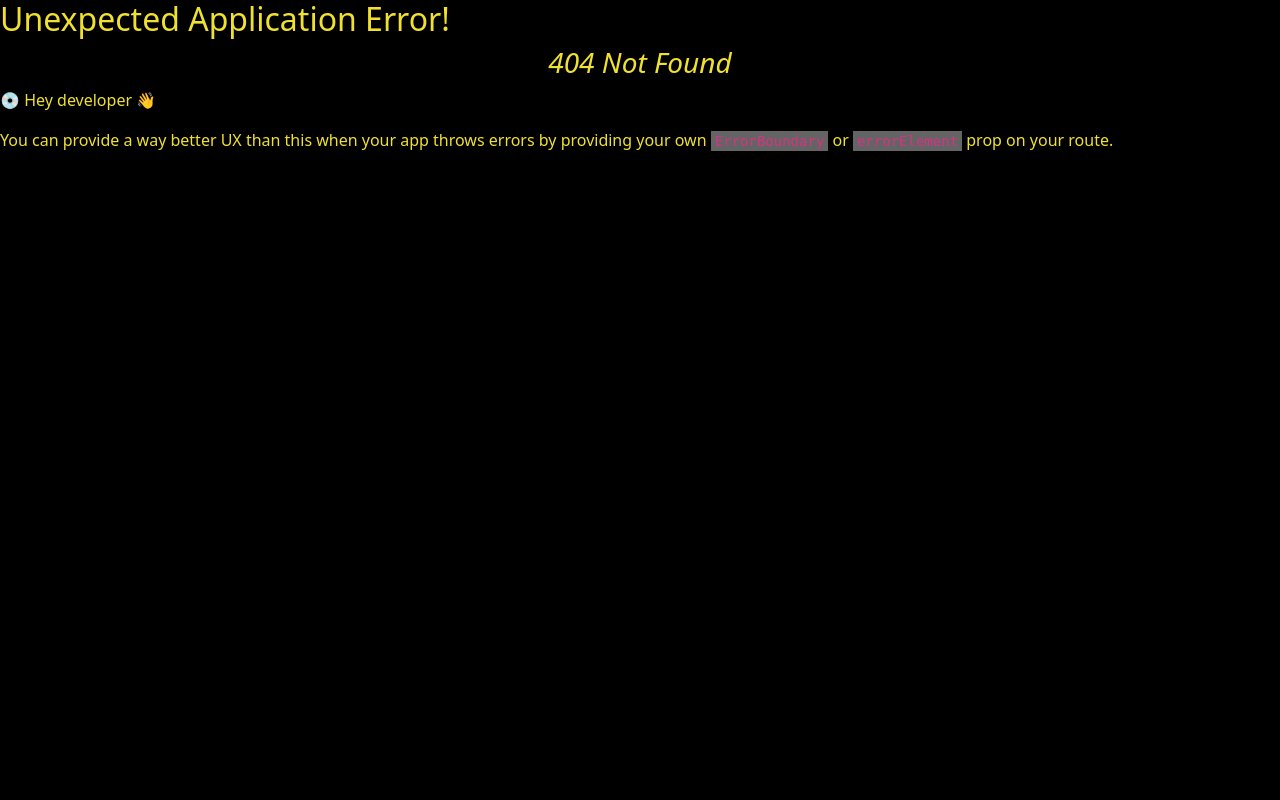
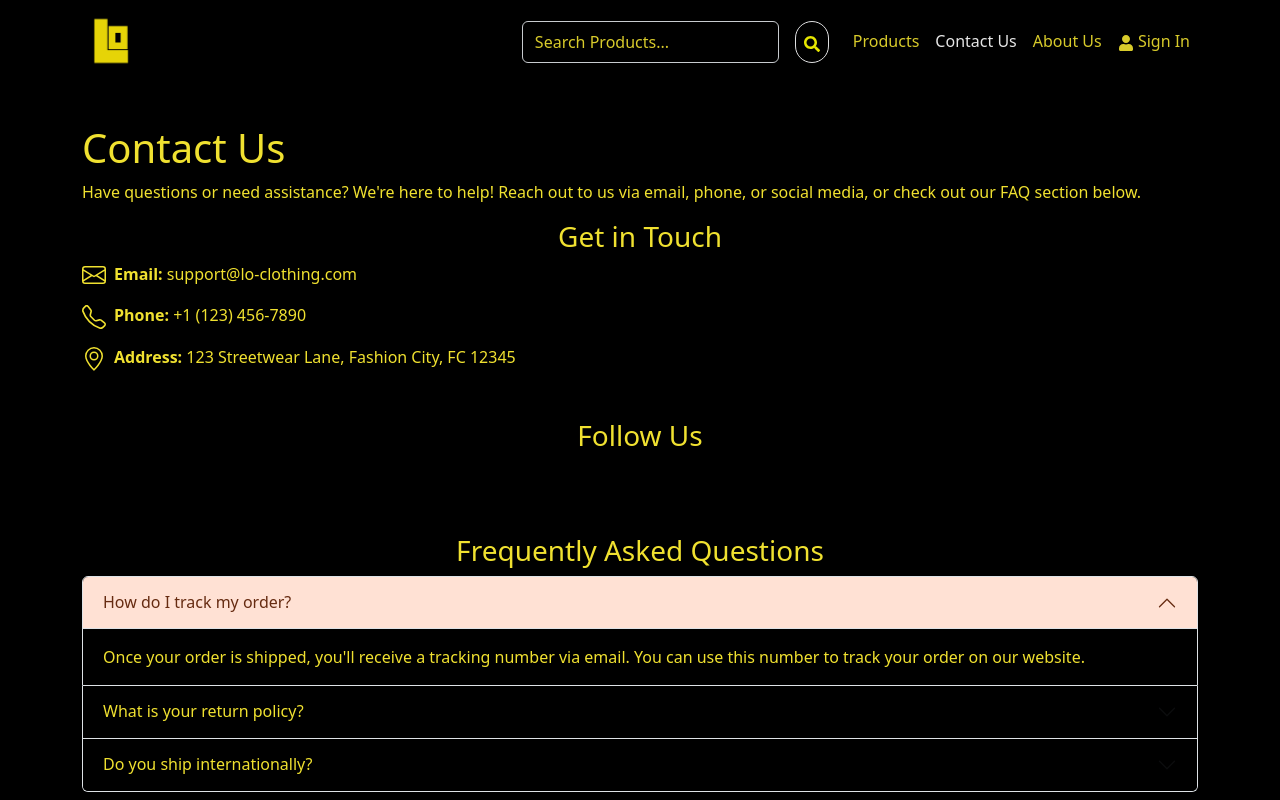
Before and after one commit to aashishops/LO--Clothing-MERN, a React (Create React App) app in the folder frontend/: page /contact-us in a window 1280 px wide. Before the commit this address had no page. Shown: the top 800 px of the page. Built offline with nearby package versions, Linux system fonts and the light colour scheme.

Commit message:
Added Contact Us page with icons and FAQ section

```diff
--- a/frontend/package.json
+++ b/frontend/package.json
@@ -14,6 +14,7 @@
     "frontend": "file:",
     "react": "^18.3.1",
     "react-bootstrap": "^2.10.2",
+    "react-bootstrap-icons": "^1.11.5",
     "react-dom": "^18.3.1",
     "react-helmet-async": "^2.0.5",
     "react-icons": "^5.2.1",
@@ -21,9 +22,9 @@
     "react-router-bootstrap": "^0.26.2",
     "react-router-dom": "^6.23.1",
     "react-scripts": "^5.0.1",
-    "react-toastify": "^10.0.5",
+    "react-toastify": "^11.0.5",
     "resolve-url-loader": "^5.0.0",
-    "rollup-plugin-terser": "^7.0.2",
+    "rollup-plugin-terser": "^4.0.3",
     "shop-plus-plus": "file:..",
     "svgo": "^3.3.2",
     "web-vitals": "^2.1.4"
--- a/frontend/src/index.js
+++ b/frontend/src/index.js
@@ -4,26 +4,28 @@ import {
   createBrowserRouter,
   createRoutesFromElements,
   Route,
-  RouterProvider
- } from 'react-router-dom'
+  RouterProvider,
+} from 'react-router-dom';
 
-//helmet-provider for page titles
-import {HelmetProvider} from 'react-helmet-async'
+// Helmet-provider for page titles
+import { HelmetProvider } from 'react-helmet-async';
 
-//import paypal provider
-import {PayPalScriptProvider} from '@paypal/react-paypal-js'
+// Import PayPal provider
+import { PayPalScriptProvider } from '@paypal/react-paypal-js';
 
- import { Provider } from 'react-redux';
- import store from './store'
+import { Provider } from 'react-redux';
+import store from './store';
 
-//import 'bootstrap/dist/css/bootstrap.min.css';
-import './assets/styles/bootstrap.custom.css'; //this is custom css styles file
-import './assets/styles/index.css'; //this is css styles file
-//import './index.css';
+// Import custom CSS files
+import './assets/styles/bootstrap.custom.css'; // Custom Bootstrap styles
+import './assets/styles/index.css'; // Custom CSS styles
+
+// Import screens and components
 import App from './App';
 import HomeScreen from './screens/HomeScreen';
 import ProductScreen from './screens/ProductScreen';
 import AboutUs from './screens/AboutUs';
+import ContactUs from './screens/ContactUs'; // Import the ContactUs component
 import CartScreen from './screens/CartScreen';
 import LoginScreen from './screens/LoginScreen';
 import RegisterScreen from './screens/RegisterScreen';
@@ -42,55 +44,59 @@ import UserListScreen from './screens/admin/UserListScreen';
 import UserEditScreen from './screens/admin/UserEditScreen';
 import reportWebVitals from './reportWebVitals';
 
+// Create the router
 const router = createBrowserRouter(
   createRoutesFromElements(
-    <Route path='/' element={<App />} >
-      <Route index={true} path='/' element={<HomeScreen />} />
-      <Route path='/search/:keyword' element={<HomeScreen />} />
-      <Route path='/page/:pageNumber' element={<HomeScreen />} />
-      <Route path='/search/:keyword/page/:pageNumber'
-        element={<HomeScreen />} />
-      <Route path='/product/:id' element={<ProductScreen />} />
-      <Route path='/products' element={<Prodscreen />} />
-      <Route path='/cart' element={<CartScreen />} />
-      <Route path='/login' element={<LoginScreen />} />
-      <Route path='/register' element={<RegisterScreen />} />
+    <Route path="/" element={<App />}>
+      <Route index={true} path="/" element={<HomeScreen />} />
+      <Route path="/search/:keyword" element={<HomeScreen />} />
+      <Route path="/page/:pageNumber" element={<HomeScreen />} />
+      <Route path="/search/:keyword/page/:pageNumber" element={<HomeScreen />} />
+      <Route path="/product/:id" element={<ProductScreen />} />
+      <Route path="/products" element={<Prodscreen />} />
+      <Route path="/cart" element={<CartScreen />} />
+      <Route path="/login" element={<LoginScreen />} />
+      <Route path="/register" element={<RegisterScreen />} />
       <Route path="/about-us" element={<AboutUs />} />
+      <Route path="/contact-us" element={<ContactUs />} /> {/* Add the ContactUs route */}
 
       {/* Private Routes */}
-      <Route path='' element={<PrivateRoutes />} >
-        <Route path='/shipping' element={<ShippingScreen />} />
-        <Route path='/payment' element={<PaymentScreen />} />
-        <Route path='/placeorder' element={<PlaceOrderScreen />} />
-        <Route path='/order/:id' element={<OrderScreen />} />
-        <Route path='/profile' element={<ProfileScreen />} />
+      <Route path="" element={<PrivateRoutes />}>
+        <Route path="/shipping" element={<ShippingScreen />} />
+        <Route path="/payment" element={<PaymentScreen />} />
+        <Route path="/placeorder" element={<PlaceOrderScreen />} />
+        <Route path="/order/:id" element={<OrderScreen />} />
+        <Route path="/profile" element={<ProfileScreen />} />
       </Route>
 
       {/* Admin Routes */}
-      <Route path='' element={<AdminRoutes />} >
-        <Route path='/admin/orderlist' element={<OrderListScreen />} />
-        <Route path='/admin/productlist' element={<ProductListScreen />} />
-        <Route path='/admin/productlist/:pageNumber' element={<ProductListScreen />} />
-        <Route path='/admin/product/:id/edit' element={<ProductEditScreen />} />
-        <Route path='/admin/userlist' element={<UserListScreen />} />
-        <Route path='/admin/user/:id/edit' element={<UserEditScreen />} />
+      <Route path="" element={<AdminRoutes />}>
+        <Route path="/admin/orderlist" element={<OrderListScreen />} />
+        <Route path="/admin/productlist" element={<ProductListScreen />} />
+        <Route path="/admin/productlist/:pageNumber" element={<ProductListScreen />} />
+        <Route path="/admin/product/:id/edit" element={<ProductEditScreen />} />
+        <Route path="/admin/userlist" element={<UserListScreen />} />
+        <Route path="/admin/user/:id/edit" element={<UserEditScreen />} />
       </Route>
     </Route>
   )
 );
 
+// Create the root element
 const root = ReactDOM.createRoot(document.getElementById('root'));
 
+// Render the app
 root.render(
   <React.StrictMode>
     <HelmetProvider>
       <Provider store={store}>
         <PayPalScriptProvider deferLoading={true}>
-          <RouterProvider router={router}/>
+          <RouterProvider router={router} />
         </PayPalScriptProvider>
       </Provider>
     </HelmetProvider>
   </React.StrictMode>
 );
 
+// Report web vitals
 reportWebVitals();
--- /dev/null
+++ b/frontend/src/screens/ContactUs.jsx
@@ -0,0 +1,104 @@
+import React from 'react';
+import { Row, Col, Accordion } from 'react-bootstrap';
+import Meta from '../components/Meta';
+import { Link } from 'react-router-dom';
+import { Envelope, Telephone, GeoAlt, Instagram, Facebook, Twitter } from 'react-bootstrap-icons'; // Icons from react-bootstrap-icons
+
+const ContactUs = () => {
+  return (
+    <>
+      {/* Add a meta title for the page */}
+      <Meta title="Contact Us" />
+
+      {/* Page content */}
+      <Row className="my-4">
+        <Col>
+          <h1>Contact Us</h1>
+          <p>
+            Have questions or need assistance? We're here to help! Reach out to us via email, phone, or social media, or check out our FAQ section below.
+          </p>
+
+          {/* Contact Information with Icons */}
+          <div className="contact-info mb-5">
+            <h3>Get in Touch</h3>
+            <div className="mb-3">
+              <Envelope size={24} className="me-2" />
+              <strong>Email:</strong> support@lo-clothing.com
+            </div>
+            <div className="mb-3">
+              <Telephone size={24} className="me-2" />
+              <strong>Phone:</strong> +1 (123) 456-7890
+            </div>
+            <div className="mb-3">
+              <GeoAlt size={24} className="me-2" />
+              <strong>Address:</strong> 123 Streetwear Lane, Fashion City, FC 12345
+            </div>
+          </div>
+
+          {/* Social Media Links */}
+          <div className="social-links mb-5">
+            <h3>Follow Us</h3>
+            <div className="d-flex gap-3">
+              <a
+                href="https://instagram.com/lo_clothing"
+                target="_blank"
+                rel="noopener noreferrer"
+                className="text-dark"
+              >
+                <Instagram size={24} /> Instagram
+              </a>
+              <a
+                href="https://facebook.com/lo_clothing"
+                target="_blank"
+                rel="noopener noreferrer"
+                className="text-dark"
+              >
+                <Facebook size={24} /> Facebook
+              </a>
+              <a
+                href="https://twitter.com/lo_clothing"
+                target="_blank"
+                rel="noopener noreferrer"
+                className="text-dark"
+              >
+                <Twitter size={24} /> Twitter
+              </a>
+            </div>
+          </div>
+
+          {/* FAQ Section */}
+          <div className="faq-section mb-5">
+            <h3>Frequently Asked Questions</h3>
+            <Accordion defaultActiveKey="0">
+              <Accordion.Item eventKey="0">
+                <Accordion.Header>How do I track my order?</Accordion.Header>
+                <Accordion.Body>
+                  Once your order is shipped, you'll receive a tracking number via email. You can use this number to track your order on our website.
+                </Accordion.Body>
+              </Accordion.Item>
+              <Accordion.Item eventKey="1">
+                <Accordion.Header>What is your return policy?</Accordion.Header>
+                <Accordion.Body>
+                  We offer a 30-day return policy. If you're not satisfied with your purchase, you can return it for a full refund or exchange.
+                </Accordion.Body>
+              </Accordion.Item>
+              <Accordion.Item eventKey="2">
+                <Accordion.Header>Do you ship internationally?</Accordion.Header>
+                <Accordion.Body>
+                  Yes, we ship to most countries worldwide. Shipping costs and delivery times may vary depending on your location.
+                </Accordion.Body>
+              </Accordion.Item>
+            </Accordion>
+          </div>
+
+          {/* Link to go back to the home page */}
+          <Link to="/" className="btn btn-dark mt-3">
+            Go Back
+          </Link>
+        </Col>
+      </Row>
+    </>
+  );
+};
+
+export default ContactUs;
```
Also changed, not shown: 1 other file (tests, documents, lock files or other folders).
